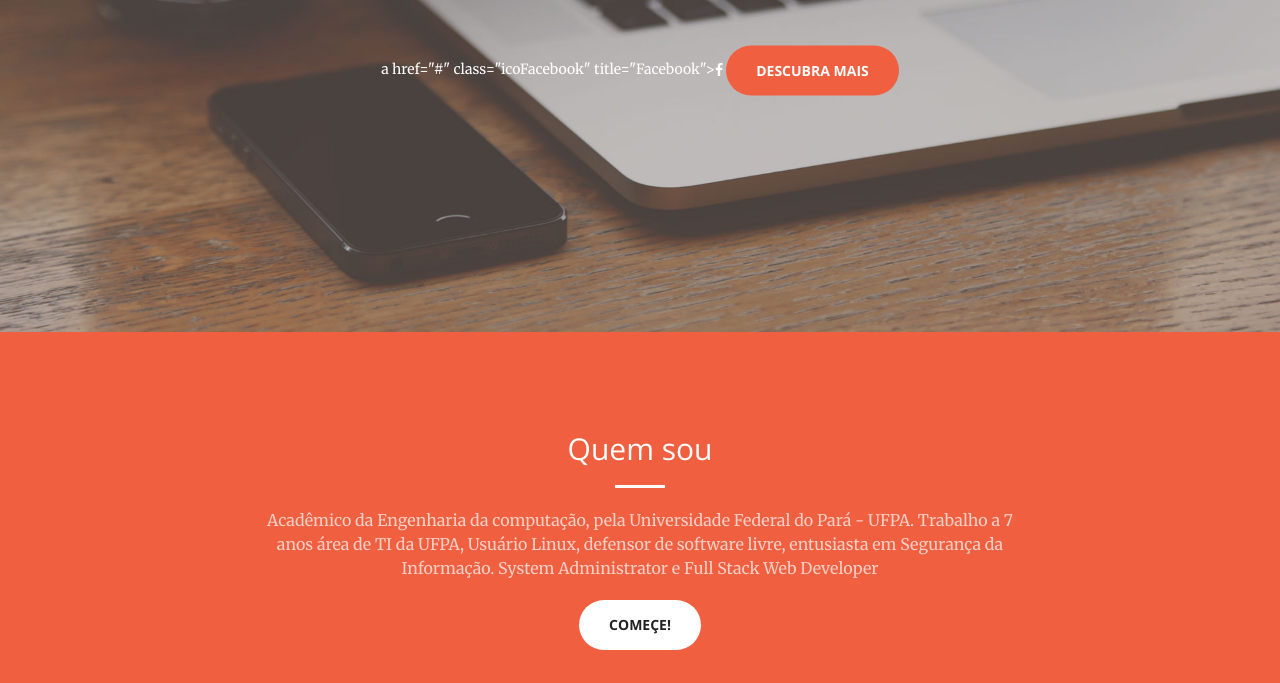
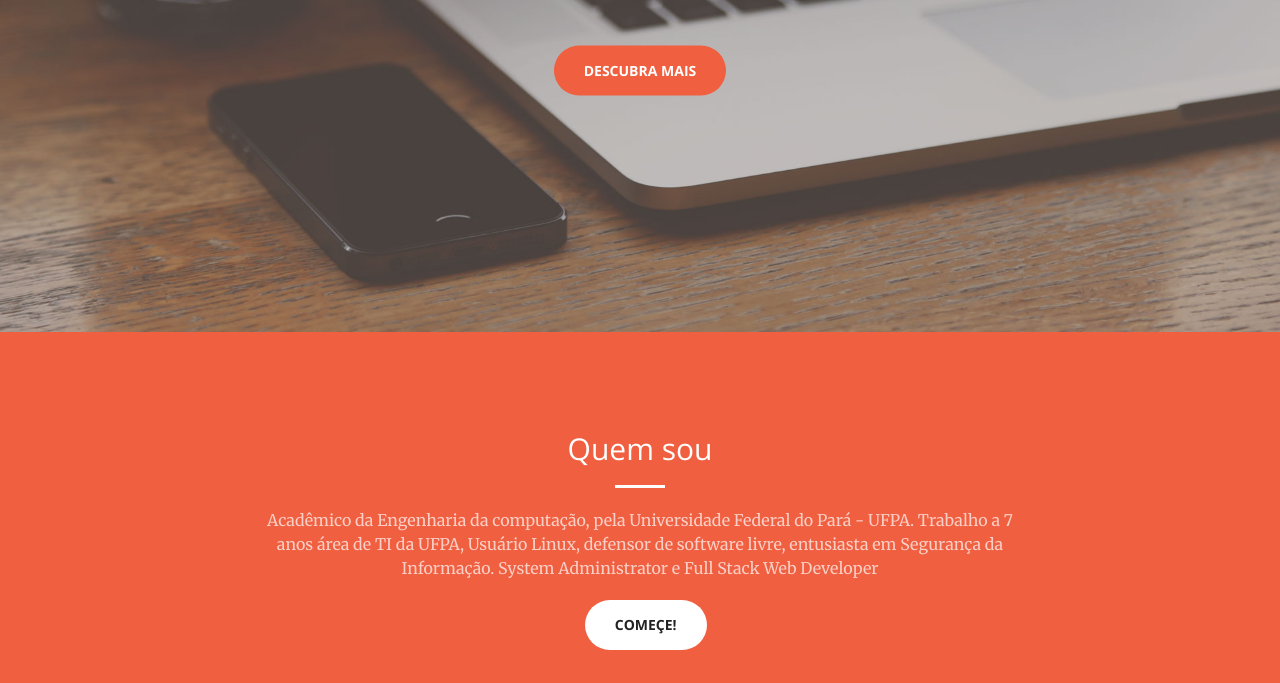
Before and after one commit to agnaldom/agnaldom.github.io, a website: page index.html in a window 1280 px wide. Shown: the part 468-1151 px from the top of the page. Drawn offline with nearby package versions, Linux system fonts and the light colour scheme.

Commit message:
facebook teste 2

```diff
--- a/index.html
+++ b/index.html
@@ -74,7 +74,6 @@
               <h1 id="homeHeading">System Administrator {DevOps} Web Developer</h1>
                 <hr>
                 <p>Seja bem-vindo, como posso lhe ajudar no desenvolvimento do seu projeto? Tenho o que precisa.</p>
-                a href="#" class="icoFacebook" title="Facebook"><i class="fa fa-facebook"></i></a>
                 <a href="#about" class="btn btn-primary btn-xl page-scroll">Descubra mais</a>
             </div>
         </div>
@@ -88,6 +87,7 @@
                     <hr class="light">
                     <p class="text-faded">Acadêmico da Engenharia da computação, pela Universidade Federal do Pará - UFPA.
                         Trabalho a 7 anos área de TI da UFPA, Usuário Linux, defensor de software livre, entusiasta em Segurança da Informação. System Administrator e Full Stack Web Developer</p>
+                    <a href="#" class="icoFacebook" title="Facebook"><i class="fa fa-facebook"></i></a>
                     <a href="#services" class="page-scroll btn btn-default btn-xl sr-button">Começe!</a>
                 </div>
             </div>
```
